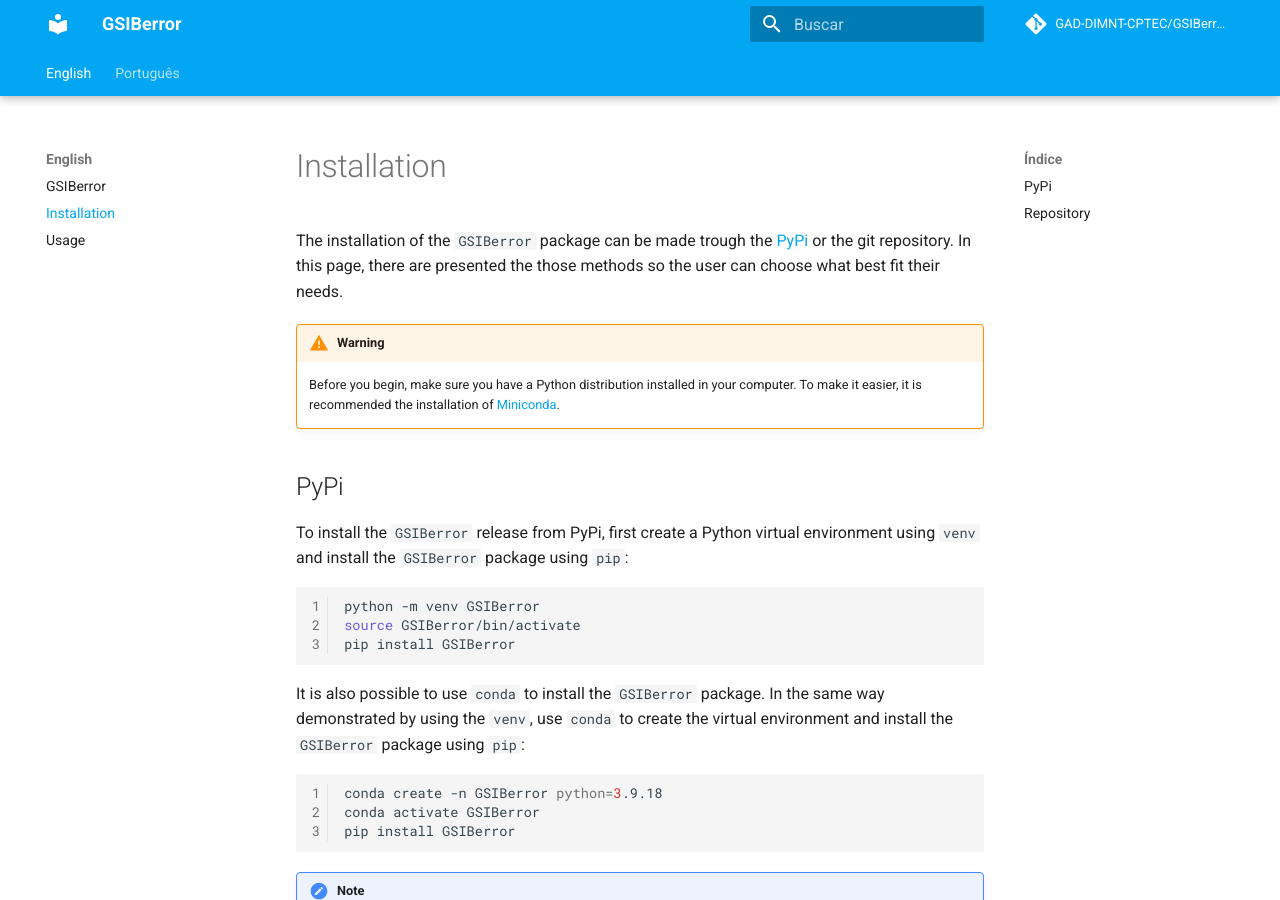
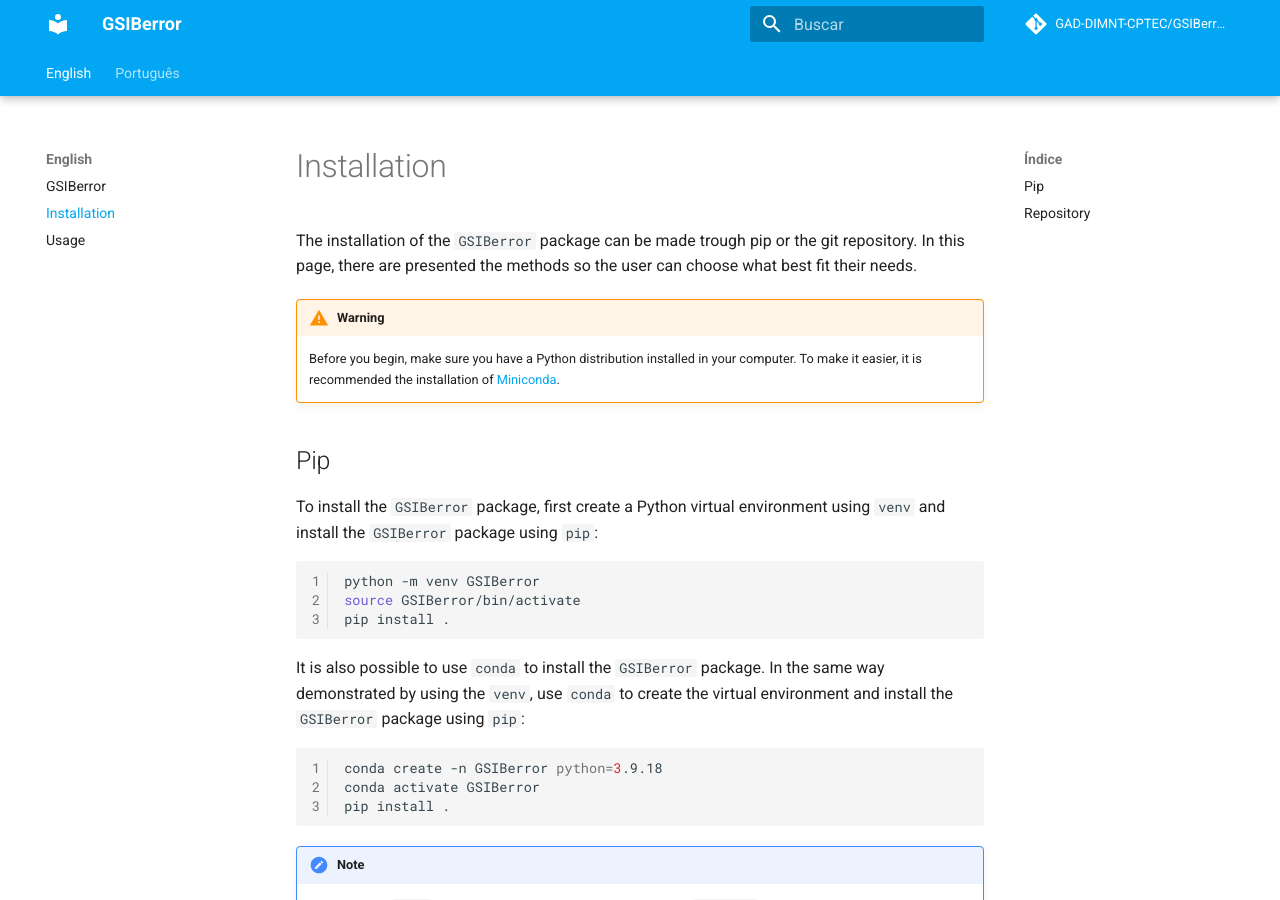
Before and after one commit to GAD-DIMNT-CPTEC/GSIBerror, an MkDocs documentation site: the page built from docs/en/install.md, in a window 1280 px wide and 900 px high. Built offline with MkDocs 1.6.1 and Material for MkDocs 9.7.7, drawn with Linux system fonts in a browser that asks for light colours; comment, search, counter and statistics services are not loaded.

````diff
--- a/docs/en/install.md
+++ b/docs/en/install.md
@@ -1,19 +1,19 @@
 # Installation
 
-The installation of the `GSIBerror` package can be made trough the [PyPi](https://pypi.org/) or the git repository. In this page, there are presented the those methods so the user can choose what best fit their needs.
+The installation of the `GSIBerror` package can be made trough pip or the git repository. In this page, there are presented the methods so the user can choose what best fit their needs.
 
 !!! warning "Warning"
 
     Before you begin, make sure you have a Python distribution installed in your computer. To make it easier, it is recommended the installation of [Miniconda](https://docs.conda.io/projects/miniconda/en/latest/).
 
-## PyPi
+## Pip
 
-To install the `GSIBerror` release from PyPi, first create a Python virtual environment using `venv` and install the `GSIBerror` package using `pip`:
+To install the `GSIBerror` package, first create a Python virtual environment using `venv` and install the `GSIBerror` package using `pip`:
 
 ```bash linenums="1"
 python -m venv GSIBerror
 source GSIBerror/bin/activate
-pip install GSIBerror
+pip install .
 ```
 
 It is also possible to use `conda` to install the `GSIBerror` package. In the same way demonstrated by using the `venv`, use `conda` to create the virtual environment and install the `GSIBerror` package using `pip`:
@@ -21,7 +21,7 @@ It is also possible to use `conda` to install the `GSIBerror` package. In the sa
 ```bash linenums="1"
 conda create -n GSIBerror python=3.9.18
 conda activate GSIBerror
-pip install GSIBerror
+pip install .
 ```
 
 !!! note "Note"
@@ -30,7 +30,7 @@ pip install GSIBerror
 
 ## Repository
 
-In the project repository, there is a file called [`environment.yml`](https://github.com/cfbastarz/GSIBerror/blob/main/environment.yml) that can be used to create an Anaconda Python environment with all te libraries and packages needed for the use of the `GSIBerror` package.
+In the project repository, there is a file called `environment.yml` that can be used to create an Anaconda Python environment with all te libraries and packages needed for the use of the `GSIBerror` package.
 
 To create an Python environment for the use of the `GSIBerror` package, download the last release and issue the following command:
 
````
Also changed, not shown: README.md (+1 -3 lines), docs/pt/instalacao.md (+6 -6 lines), setup.py (+8 -5 lines).
